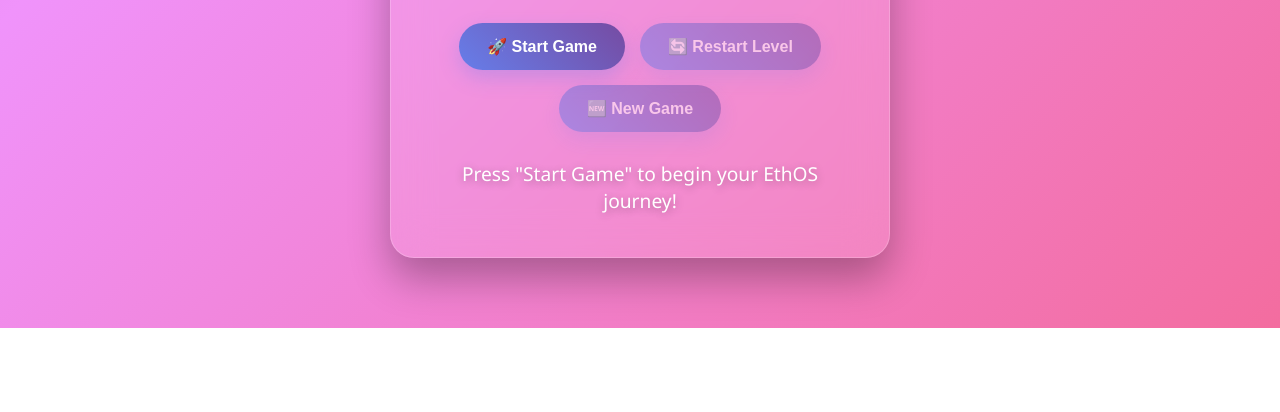
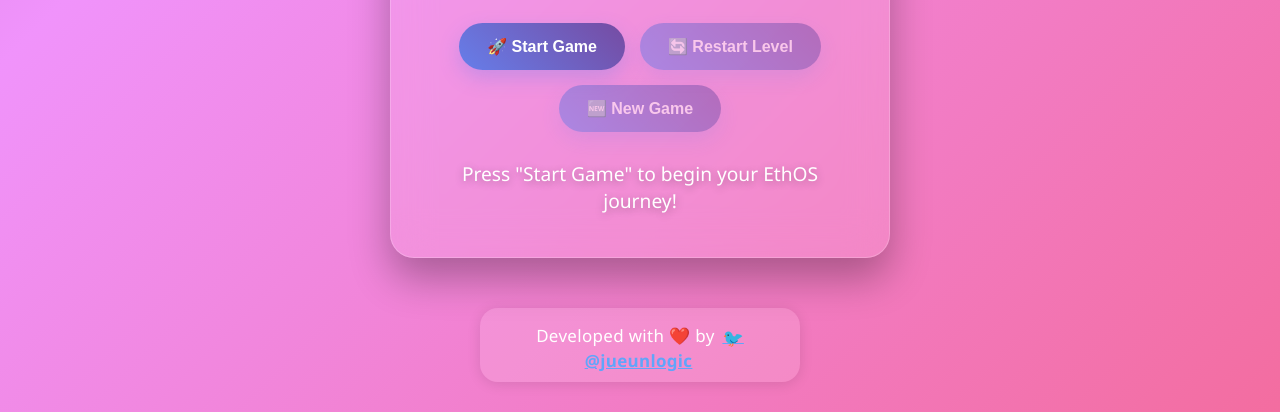
Before and after one commit to ridzki18/memorygamethos, a plain HTML site: page index.html in a window 1280 px wide. Shown: the part 859-1271 px from the top of the page. Before the commit the page ends 1187 px from the top, so only its background shows below. Drawn offline with Linux system fonts and the light colour scheme.

Commit message:
Update index.html

```diff
--- a/index.html
+++ b/index.html
@@ -2191,8 +2191,33 @@
     window.changeAvatar = changeAvatar;
     window.resetAllData = resetAllData;
 
-    // Initialize game
-    initGame();
-  </script>
+  // Initialize game
+  initGame();
+</script>
+
+<!-- Developer Credit Section -->
+<div style="
+  margin: 30px auto 10px auto;
+  padding: 16px 10px 10px 10px;
+  max-width: 320px;
+  border-radius: 18px;
+  background: rgba(255,255,255,0.13);
+  color: #fff;
+  text-align: center;
+  font-size: 1.06em;
+  box-shadow: 0 2px 14px rgba(0,0,0,0.11);
+  letter-spacing: 0.02em;
+">
+  Developed with ❤️ by
+  <a
+    href="https://x.com/jueunlogic"
+    target="_blank"
+    style="color: #60a5fa; text-decoration: underline; font-weight: 600; margin-left:3px; margin-right:3px;"
+    rel="noopener noreferrer"
+  >
+    <span style="vertical-align:middle;" aria-label="X / Twitter">🐦</span> @jueunlogic
+  </a>
+</div>
+
 </body>
 </html>
```
